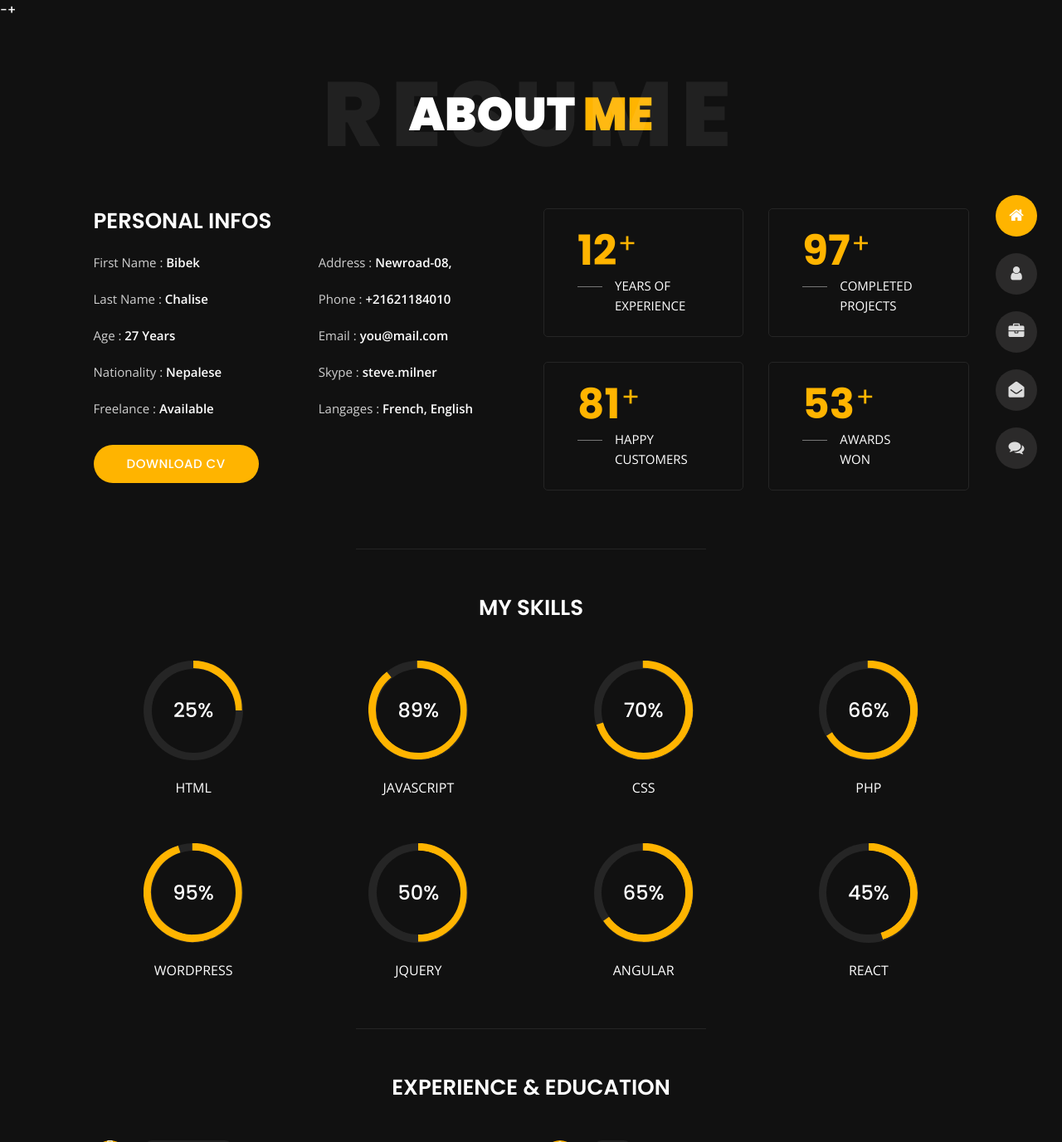
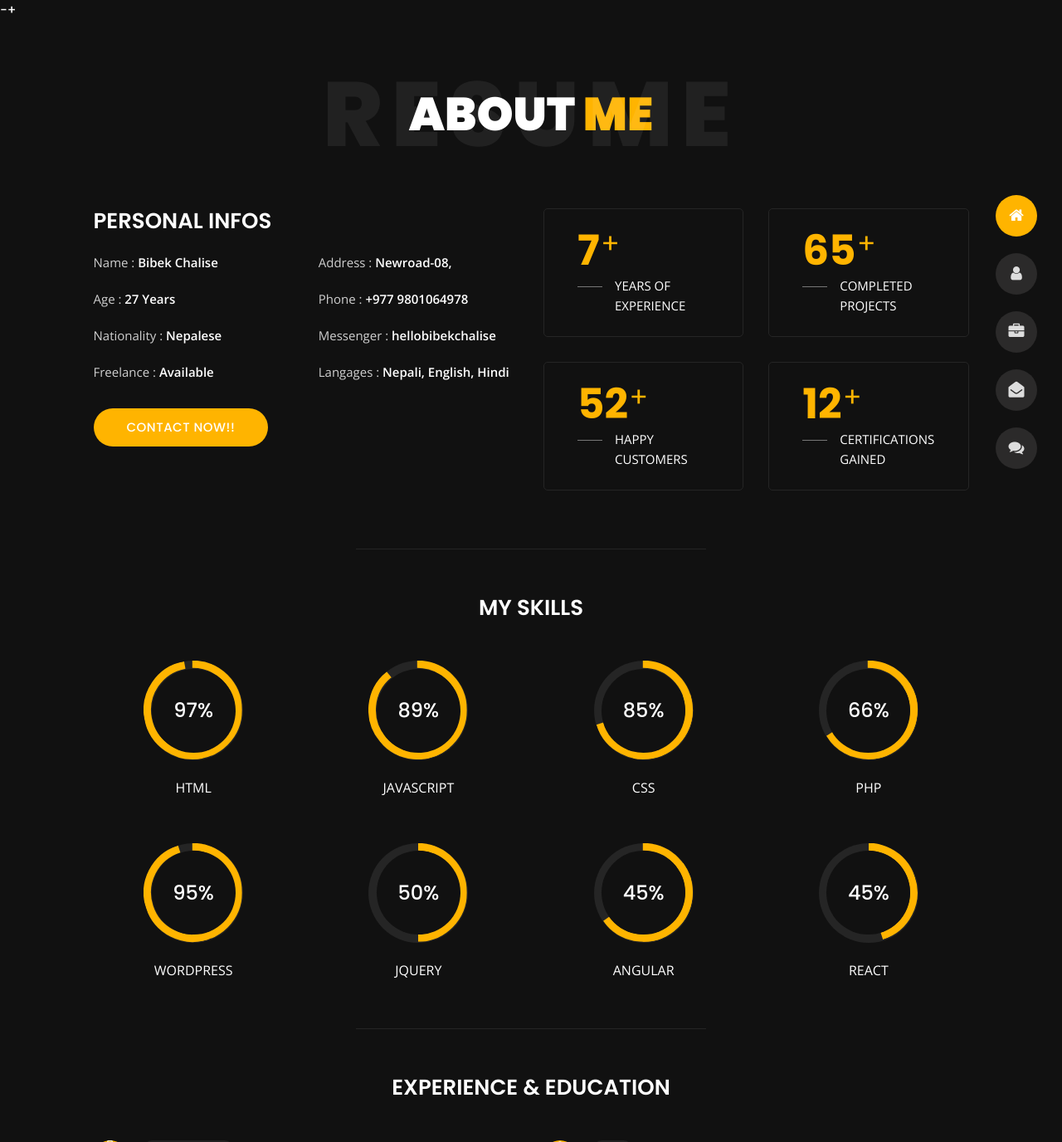
Before and after one commit to thebibek/my-personal-site, a PHP site: page /about.php in a window 1280 px wide. Shown: the top 1376 px of the page at 83% size. Run offline with PHP 8.4, Linux system fonts and the light colour scheme; data that the repository does not hold is empty.

Commit message:
Update about.php

```diff
--- a/about.php
+++ b/about.php
@@ -56,8 +56,7 @@
                     </div>
                     <div class="col-6">
                         <ul class="about-list list-unstyled open-sans-font">
-                            <li> <span class="title">first name :</span> <span class="value d-block d-sm-inline-block d-lg-block d-xl-inline-block">Bibek</span> </li>
-                            <li> <span class="title">last name :</span> <span class="value d-block d-sm-inline-block d-lg-block d-xl-inline-block">Chalise</span> </li>
+                            <li> <span class="title">Name :</span> <span class="value d-block d-sm-inline-block d-lg-block d-xl-inline-block">Bibek Chalise</span> </li>
                             <li> <span class="title">Age :</span> <span class="value d-block d-sm-inline-block d-lg-block d-xl-inline-block">27 Years</span> </li>
                             <li> <span class="title">Nationality :</span> <span class="value d-block d-sm-inline-block d-lg-block d-xl-inline-block">Nepalese</span> </li>
                             <li> <span class="title">Freelance :</span> <span class="value d-block d-sm-inline-block d-lg-block d-xl-inline-block">Available</span> </li>
@@ -66,14 +65,13 @@
                     <div class="col-6">
                         <ul class="about-list list-unstyled open-sans-font">
                             <li> <span class="title">Address :</span> <span class="value d-block d-sm-inline-block d-lg-block d-xl-inline-block">Newroad-08,</span> </li>
-                            <li> <span class="title">phone :</span> <span class="value d-block d-sm-inline-block d-lg-block d-xl-inline-block">+21621184010</span> </li>
-                            <li> <span class="title">Email :</span> <span class="value d-block d-sm-inline-block d-lg-block d-xl-inline-block">you@mail.com</span> </li>
-                            <li> <span class="title">Skype :</span> <span class="value d-block d-sm-inline-block d-lg-block d-xl-inline-block">steve.milner</span> </li>
-                            <li> <span class="title">langages :</span> <span class="value d-block d-sm-inline-block d-lg-block d-xl-inline-block">French, English</span> </li>
+                            <li> <span class="title">phone :</span> <span class="value d-block d-sm-inline-block d-lg-block d-xl-inline-block">+977 9801064978</span> </li>
+                            <li> <span class="title">Messenger :</span> <span class="value d-block d-sm-inline-block d-lg-block d-xl-inline-block">hellobibekchalise</span> </li>
+                            <li> <span class="title">langages :</span> <span class="value d-block d-sm-inline-block d-lg-block d-xl-inline-block">Nepali, English, Hindi</span> </li>
                         </ul>
                     </div>
                     <div class="col-12 mt-3">
-                        <a href="about.html" class="btn btn-download">Download CV</a>
+                        <a href="contact.php" class="btn btn-download">Contact Now!!</a>
                     </div>
                 </div>
             </div>
@@ -83,26 +81,26 @@
                 <div class="row">
                     <div class="col-6">
                         <div class="box-stats with-margin">
-                            <h3 class="poppins-font position-relative">12</h3>
+                            <h3 class="poppins-font position-relative">7</h3>
                             <p class="open-sans-font m-0 position-relative text-uppercase">years of <span class="d-block">experience</span></p>
                         </div>
                     </div>
                     <div class="col-6">
                         <div class="box-stats with-margin">
-                            <h3 class="poppins-font position-relative">97</h3>
+                            <h3 class="poppins-font position-relative">65</h3>
                             <p class="open-sans-font m-0 position-relative text-uppercase">completed <span class="d-block">projects</span></p>
                         </div>
                     </div>
                     <div class="col-6">
                         <div class="box-stats">
-                            <h3 class="poppins-font position-relative">81</h3>
+                            <h3 class="poppins-font position-relative">52</h3>
                             <p class="open-sans-font m-0 position-relative text-uppercase">Happy<span class="d-block">customers</span></p>
                         </div>
                     </div>
                     <div class="col-6">
                         <div class="box-stats">
-                            <h3 class="poppins-font position-relative">53</h3>
-                            <p class="open-sans-font m-0 position-relative text-uppercase">awards <span class="d-block">won</span></p>
+                            <h3 class="poppins-font position-relative">12</h3>
+                            <p class="open-sans-font m-0 position-relative text-uppercase">Certifications <span class="d-block">Gained</span></p>
                         </div>
                     </div>
                 </div>
@@ -115,9 +113,11 @@
             <div class="col-12">
                 <h3 class="text-uppercase pb-4 pb-sm-5 mb-3 mb-sm-0 text-left text-sm-center custom-title ft-wt-600">My Skills</h3>
             </div>
+
+
             <div class="col-6 col-md-3 mb-3 mb-sm-5">
-                <div class="c100 p25">
-                    <span>25%</span>
+                <div class="c100 p97">
+                    <span>97%</span>
                     <div class="slice">
                         <div class="bar"></div>
                         <div class="fill"></div>
@@ -137,7 +137,7 @@
             </div>
             <div class="col-6 col-md-3 mb-3 mb-sm-5">
                 <div class="c100 p70">
-                    <span>70%</span>
+                    <span>85%</span>
                     <div class="slice">
                         <div class="bar"></div>
                         <div class="fill"></div>
@@ -177,7 +177,7 @@
             </div>
             <div class="col-6 col-md-3 mb-3 mb-sm-5">
                 <div class="c100 p65">
-                    <span>65%</span>
+                    <span>45%</span>
                     <div class="slice">
                         <div class="bar"></div>
                         <div class="fill"></div>
```
